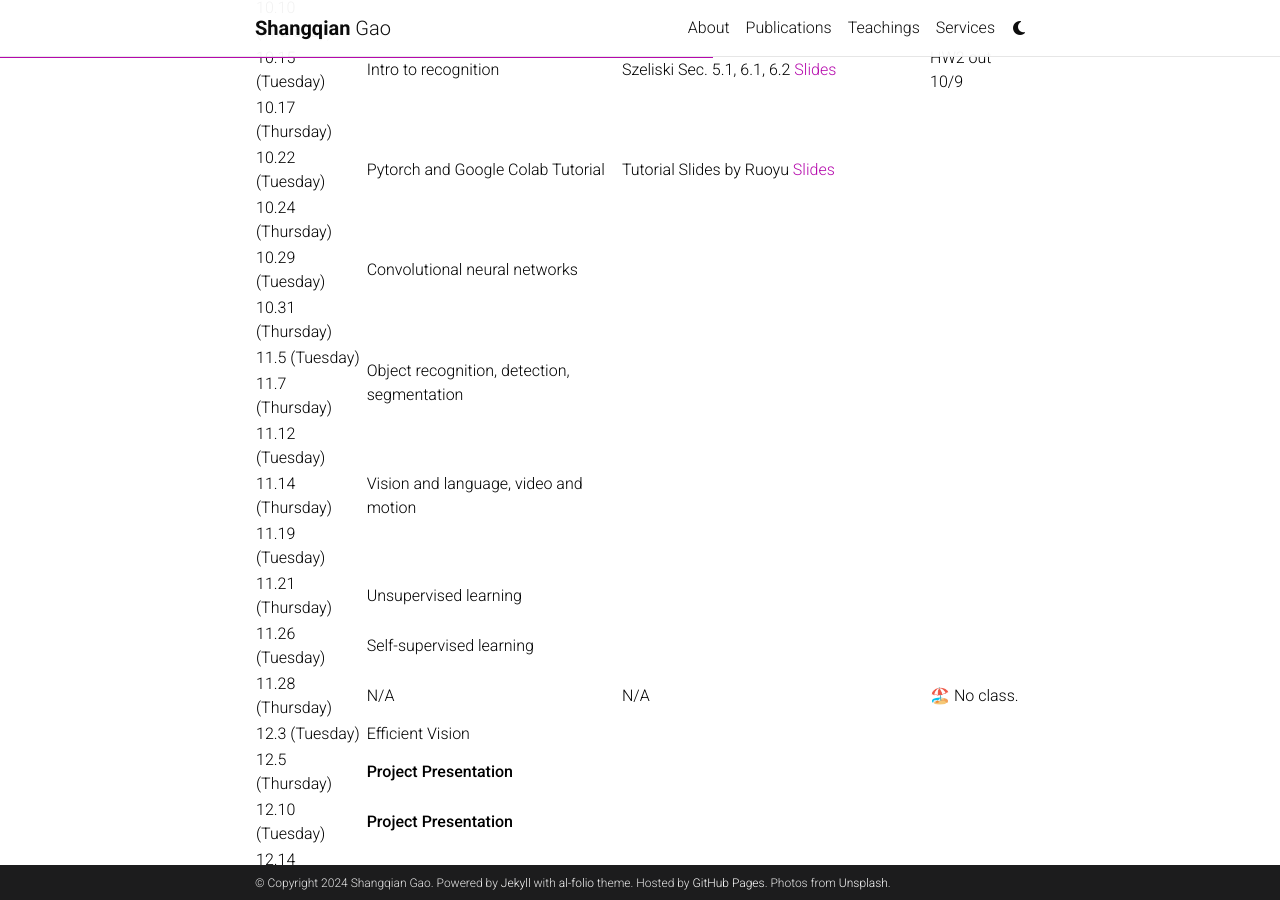
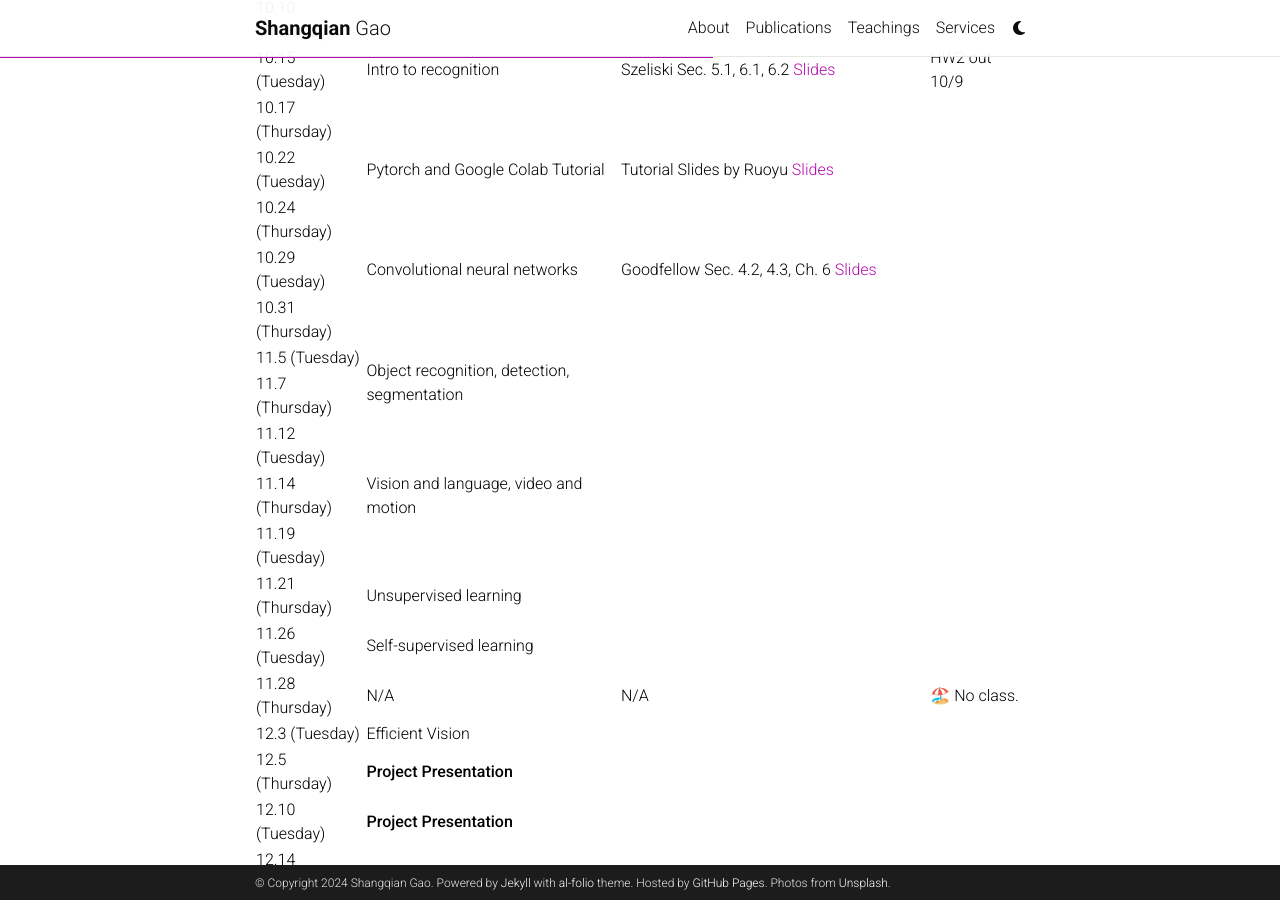
Before and after one commit to gaosh/gaosh.github.io, a Jekyll site: the page built from _courses/computer_vision_fall24.md, in a window 1280 px wide and 900 px high, scrolled down 2055 px. Built offline with Jekyll 4.4.1, drawn with Linux system fonts in a browser that asks for light colours; comment, search, counter and statistics services are not loaded; a style sheet for code colours, icons or effects is not loaded.

Commit message:
Update computer_vision_fall24.md

```diff
--- a/_courses/computer_vision_fall24.md
+++ b/_courses/computer_vision_fall24.md
@@ -181,7 +181,7 @@
     <tr>
       <td>10.24 (Thursday)</td>
       <td rowspan="3">Convolutional neural networks</td>
-      <td rowspan="3"></td>
+      <td rowspan="3">Goodfellow Sec. 4.2, 4.3, Ch. 6 <a href="https://docs.google.com/presentation/d/1Do8DvCYdNWTzKO6jEwgTOBP7vtQlUj5f/edit?usp=sharing&ouid=118238035852217006141&rtpof=true&sd=true">Slides</a></td>
       <td rowspan="3"></td>
     </tr>
     <tr>
```
